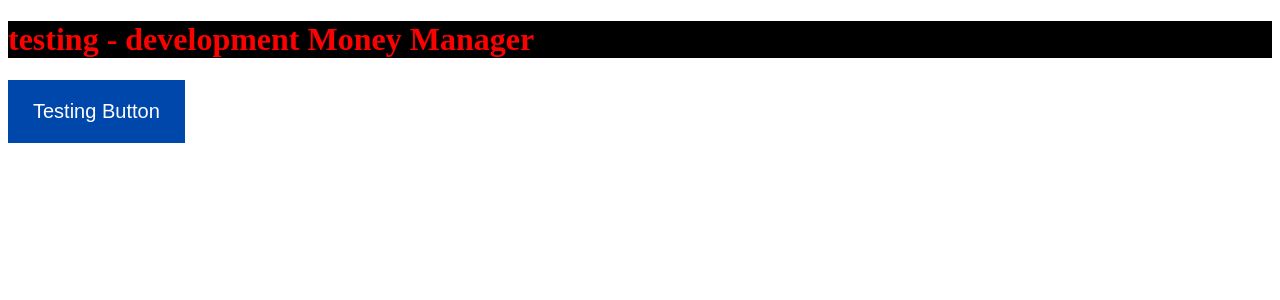
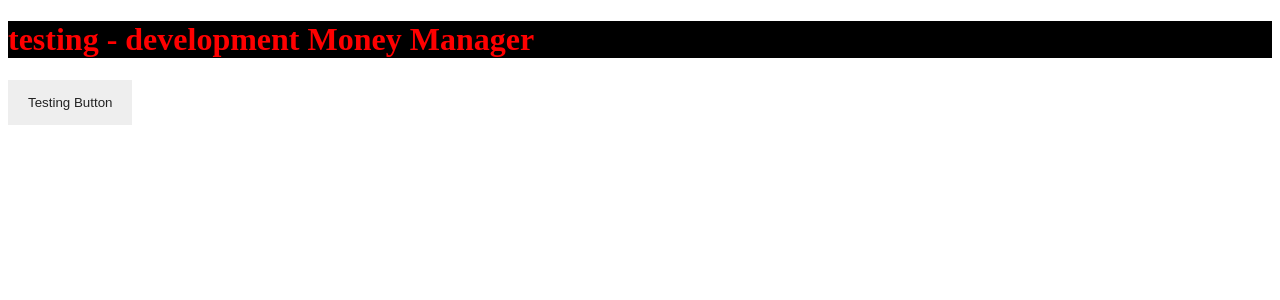
Before and after one commit to lpzchrstn/Money-Manager, a React app: page / in a window 1280 px wide. Shown: the top 300 px of the page. Built offline with nearby package versions, Linux system fonts and the light colour scheme.

Commit message:
Changed css files into styled components, changed react render function for React18

```diff
--- a/package.json
+++ b/package.json
@@ -22,7 +22,8 @@
   "homepage": "https://github.com/lpzchrstn/Money-Manager#readme",
   "dependencies": {
     "react": "^18.1.0",
-    "react-dom": "^18.1.0"
+    "react-dom": "^18.1.0",
+    "styled-components": "^5.3.5"
   },
   "devDependencies": {
     "@babel/core": "^7.17.9",
@@ -32,6 +33,7 @@
     "@pmmmwh/react-refresh-webpack-plugin": "^0.5.5",
     "@types/react": "^18.0.8",
     "@types/react-dom": "^18.0.0",
+    "@types/styled-components": "^5.1.25",
     "@typescript-eslint/eslint-plugin": "^5.21.0",
     "@typescript-eslint/parser": "^5.21.0",
     "babel-loader": "^8.2.5",
--- a/src/css/variables.css
+++ /dev/null
@@ -1,3 +0,0 @@
-:root {
-  --blue: #0047AB;
-}
--- a/src/index.css
+++ /dev/null
@@ -1 +0,0 @@
-@import "./css/variables.css";
--- a/src/index.tsx
+++ b/src/index.tsx
@@ -1,4 +1,7 @@
-import ReactDOM from 'react-dom';
 import Root from './modules/templates/Root/';
 
-ReactDOM.render(<Root />, document.getElementById('root'));
+// After
+import { createRoot } from 'react-dom/client';
+const container = document.getElementById('root');
+const root = createRoot(container!);
+root.render(<Root />);
--- a/src/modules/components/Button/Button.css
+++ /dev/null
@@ -1,42 +0,0 @@
-@import "../../../index.css";
-
-button {
-  border: none;
-  padding: 15px 20px;
-  background-color: #EEEEEE;
-  color: #222222;
-  cursor: pointer;
-}
-
-button:hover {
-  background-color: #DDDDDD;
-}
-
-.green {
-  background-color: green;
-}
-
-.blue {
-  background-color: var(--blue);
-  color: white;
-}
-
-.red {
-  background-color: red;
-  color: white;
-}
-
-.small {
-  font-size: 10px;
-  padding: 10px 15px;
-}
-
-.medium {
-  font-size: 15px;
-  padding: 15px 20px;
-}
-
-.large {
-  font-size: 20px;
-  padding: 20px 25px;
-}
--- /dev/null
+++ b/src/modules/components/Button/Button.styled.tsx
@@ -0,0 +1,42 @@
+import styled from 'styled-components';
+
+export const ButtonContainer = styled.button`
+  border: none;
+  padding: 15px 20px;
+  background-color: #EEEEEE;
+  color: #222222;
+  cursor: pointer;
+
+  &:hover {
+    background-color: #DDDDDD;
+  }
+
+  .green {
+    background-color: green;
+  }
+
+  .blue {
+    background-color: var(--blue);
+    color: white;
+  }
+
+  .red {
+    background-color: red;
+    color: white;
+  }
+
+  .small {
+    font-size: 10px;
+    padding: 10px 15px;
+  }
+
+  .medium {
+    font-size: 15px;
+    padding: 15px 20px;
+  }
+
+  .large {
+    font-size: 20px;
+    padding: 20px 25px;
+  }
+`;
--- a/src/modules/components/Button/Button.tsx
+++ b/src/modules/components/Button/Button.tsx
@@ -1,10 +1,12 @@
 import { ButtonProps } from './Button.types';
-import './Button.css';
+import { ButtonContainer } from './Button.styled';
 
 export const Button = (props: ButtonProps) => {
   const { text, color, size } = props;
 
   return (
-    <button className={`${color} ${size}`}>{text}</button>
+    <ButtonContainer className={`${color} ${size}`}>
+      {text}
+    </ButtonContainer>
   );
 }
--- a/src/modules/templates/Root/Root.css
+++ /dev/null
@@ -1,4 +0,0 @@
-h1 {
-  color: red;
-  background: black;
-}
--- /dev/null
+++ b/src/modules/templates/Root/Root.styled.tsx
@@ -0,0 +1,8 @@
+import styled from 'styled-components';
+
+export const RootContainer = styled.div`
+  h1 {
+    color: red;
+    background: black;
+  }
+`;
--- a/src/modules/templates/Root/Root.tsx
+++ b/src/modules/templates/Root/Root.tsx
@@ -1,13 +1,13 @@
 import Button from '../../components/Button';
-import './Root.css';
+import { RootContainer } from './Root.styled';
 
 export const Root = () => {
   return (
-    <>
+    <RootContainer>
       <h1>
         testing - {process.env.NODE_ENV} {process.env.APP_NAME}
       </h1>
       <Button text='Testing Button' color='blue' size='large' />
-    </>
+    </RootContainer>
   );
 };
```
Also changed, not shown: 1 other file (tests, documents, lock files or other folders).
